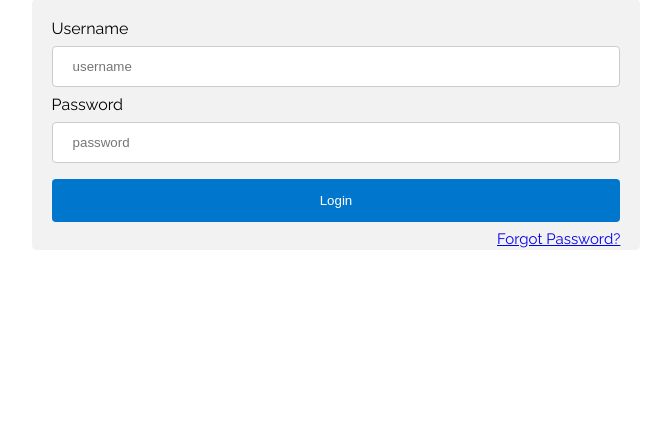
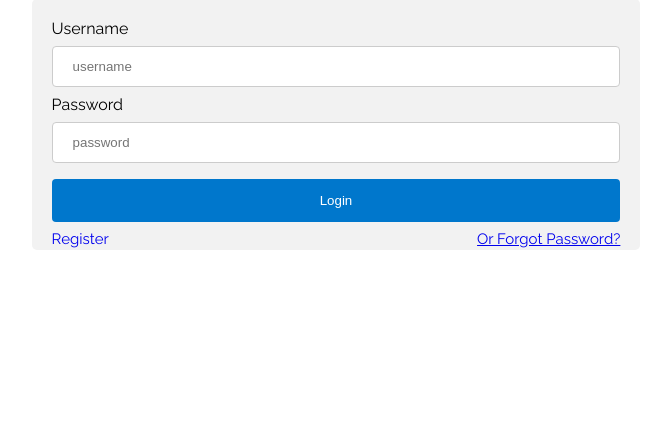
Before and after one commit to MaggieKimani1/StackOverflow-Lite-1, a Python web app: template UI/templates/login.html in a window 1280 px wide. Shown: the part 81-504 px from the top of the page, without its empty margins (304-975 px from the left). Run offline with Jinja, Linux system fonts and the light colour scheme; the template is opened without the code that fills it, so the values that code supplies are empty.

Commit message:
bg 162685722 added links for login page

```diff
--- a/UI/styles/login.css
+++ b/UI/styles/login.css
@@ -4,8 +4,14 @@
       font-size: 15px;
       float: right;
   }
-  #fpass:hover{
+  #fpass:hover, #freg:hover{
       color: #0872d6ef;
+  }
+
+  #freg {
+      font-size: 15px;
+      float: left;
+      text-decoration: none;
   }
 
   div {
--- a/UI/templates/login.html
+++ b/UI/templates/login.html
@@ -14,7 +14,7 @@
     <nav>
         <ul>
             <link href="https://fonts.googleapis.com/css?family=Open+Sans|Raleway" rel="stylesheet">
-            <li><img src="../images/so.svg" alt="so"><a href="#" id="logo" style="display:inline-block;">StackOverflow-lite</a></img></li>
+            <li><img src="../images/so.svg" alt="so"><a href="../templates/questions.html" id="logo" style="display:inline-block;">StackOverflow-lite</a></img></li>
             <li style="float:right"><a id="login" href="#">Login</a></li>
         </ul>
     </nav>
@@ -26,7 +26,8 @@
             <label for="pass">Password</label>
             <input id="pass" type="password" placeholder="password" />
             <input type="submit" value="Login" />
-            <a href="#" id="fpass">Forgot Password?</a>
+            <a href="#" id="fpass">Or Forgot Password?</a>
+            <a href="../templates/register.html" id="freg">Register</a>
         </form>
     </div>
 
```
